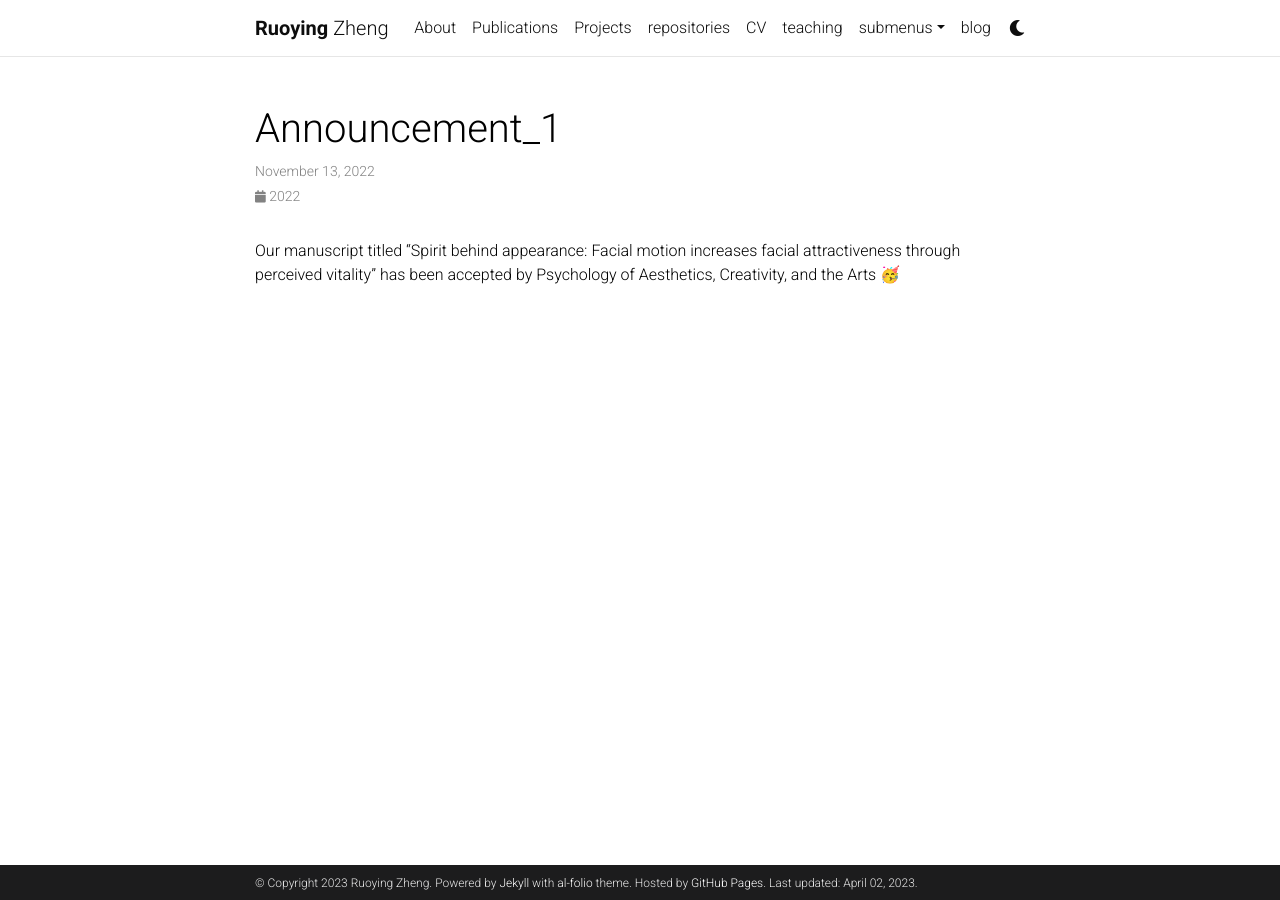
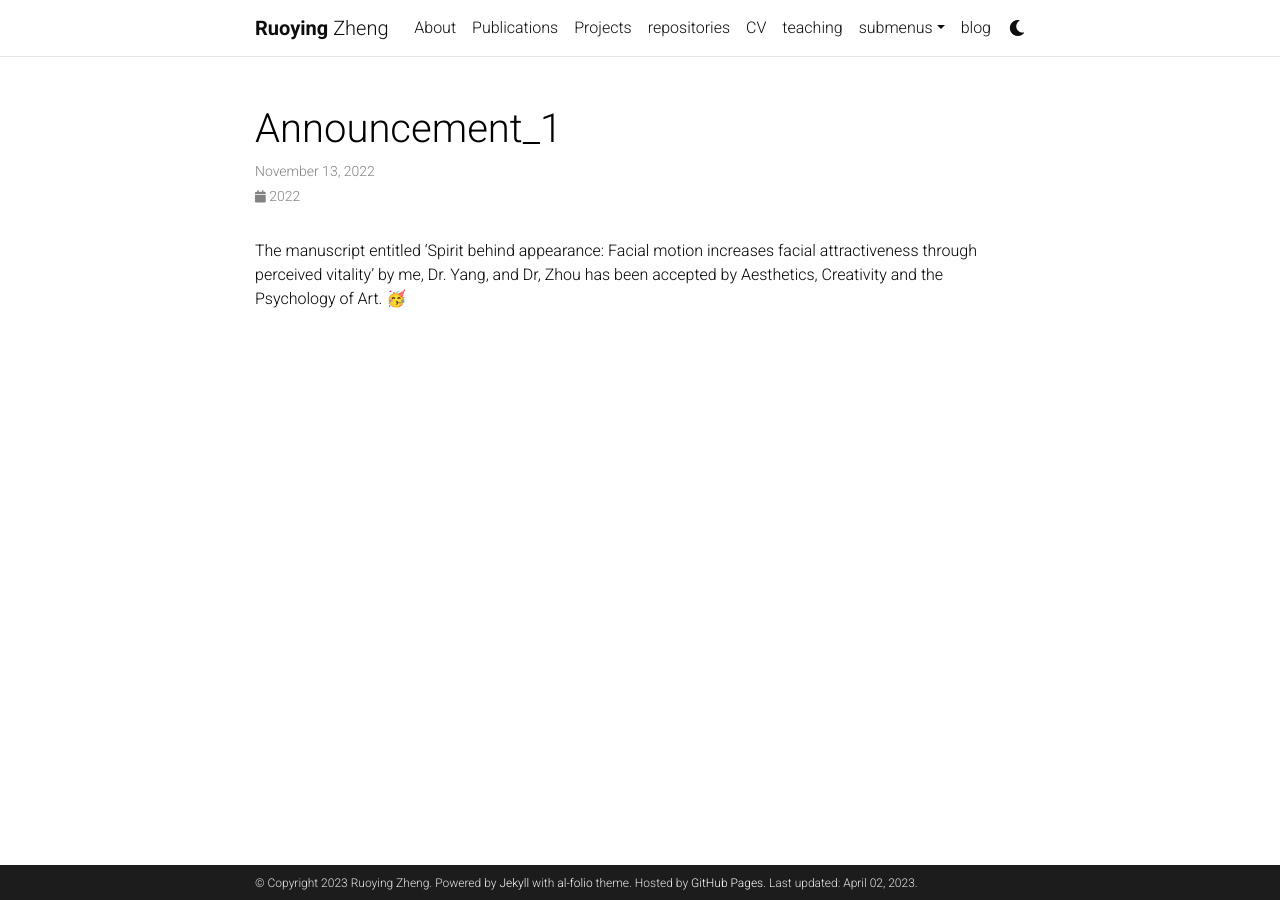
Before and after one commit to RuoyingZheng/RuoyingZheng.github.io, a Jekyll site: the page built from _news/announcement_1.md, in a window 1280 px wide. Built offline with Jekyll 4.4.1, drawn with Linux system fonts in a browser that asks for light colours; comment, search, counter and statistics services are not loaded; a style sheet for code colours, icons or effects is not loaded.

Commit message:
Update announcement_1.md

```diff
--- a/_news/announcement_1.md
+++ b/_news/announcement_1.md
@@ -5,4 +5,4 @@ inline: true
 related_posts: false
 ---
 
-Our manuscript titled "Spirit behind appearance: Facial motion increases facial attractiveness through perceived vitality" has been accepted by Psychology of Aesthetics, Creativity, and the Arts 🥳
+The manuscript entitled 'Spirit behind appearance: Facial motion increases facial attractiveness through perceived vitality' by me, Dr. Yang, and Dr, Zhou has been accepted by Aesthetics, Creativity and the Psychology of Art. 🥳
```
